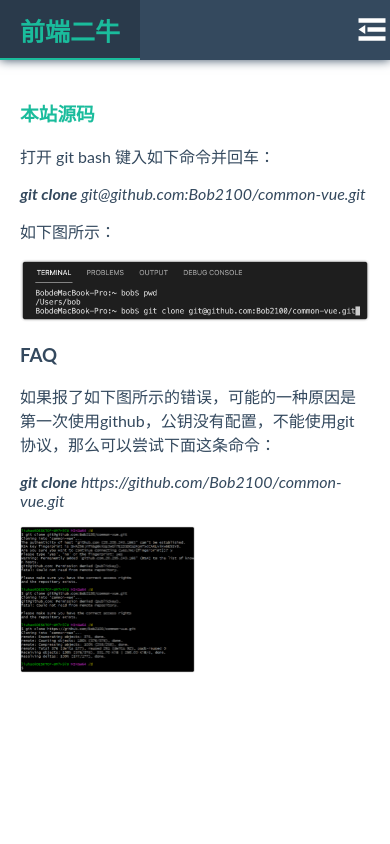
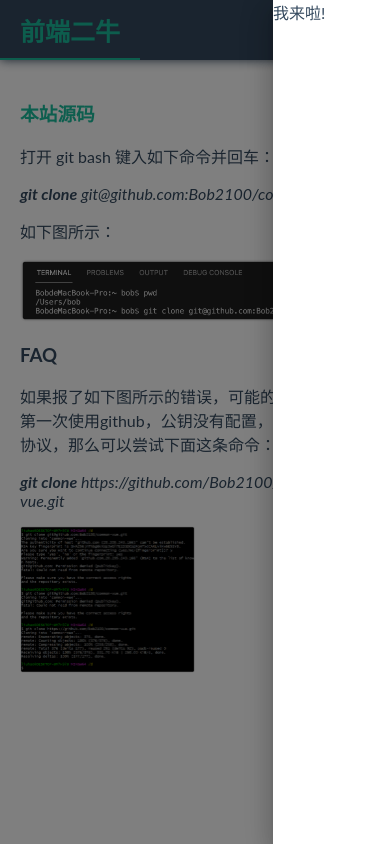
Before and after one commit to Bob2100/common-vue, a Vue app: page /#/index in a window 390 px wide. Both pictures are taken after a click on the element 372 px from the left and 30 px from the top of the page. Built offline with nearby package versions, Linux system fonts and the light colour scheme; the HTML template or start-up script is replaced by a standard one.

Commit message:
添加抽屉

```diff
--- a/src/plugins/element.js
+++ b/src/plugins/element.js
@@ -77,7 +77,8 @@ import {
   Loading,
   MessageBox,
   Message,
-  Notification
+  Notification,
+  Drawer
 } from 'element-ui';
 
 Vue.use(Pagination);
@@ -153,6 +154,7 @@ Vue.use(Calendar);
 Vue.use(Backtop);
 Vue.use(PageHeader);
 Vue.use(CascaderPanel);
+Vue.use(Drawer);
 
 Vue.use(Loading.directive);
 
--- a/src/views/layout/Header.vue
+++ b/src/views/layout/Header.vue
@@ -17,7 +17,12 @@
         class="header-menu-item">{{version}}
       </el-menu-item>
     </el-menu>
-    <div class="header-menu-more"><i class="el-icon-s-fold"></i></div>
+    <div class="header-menu-more">
+      <i class="el-icon-s-fold" @click="isShowDrawer = true"></i>
+    </div>
+    <el-drawer :visible.sync="isShowDrawer" :with-header="false" append-to-body>
+      <span>我来啦!</span>
+    </el-drawer>
   </div>
 </template>
 
@@ -27,6 +32,7 @@ export default {
   data() {
     return {
       activeIndex: '',
+      isShowDrawer: false
     };
   },
   computed: {
```
